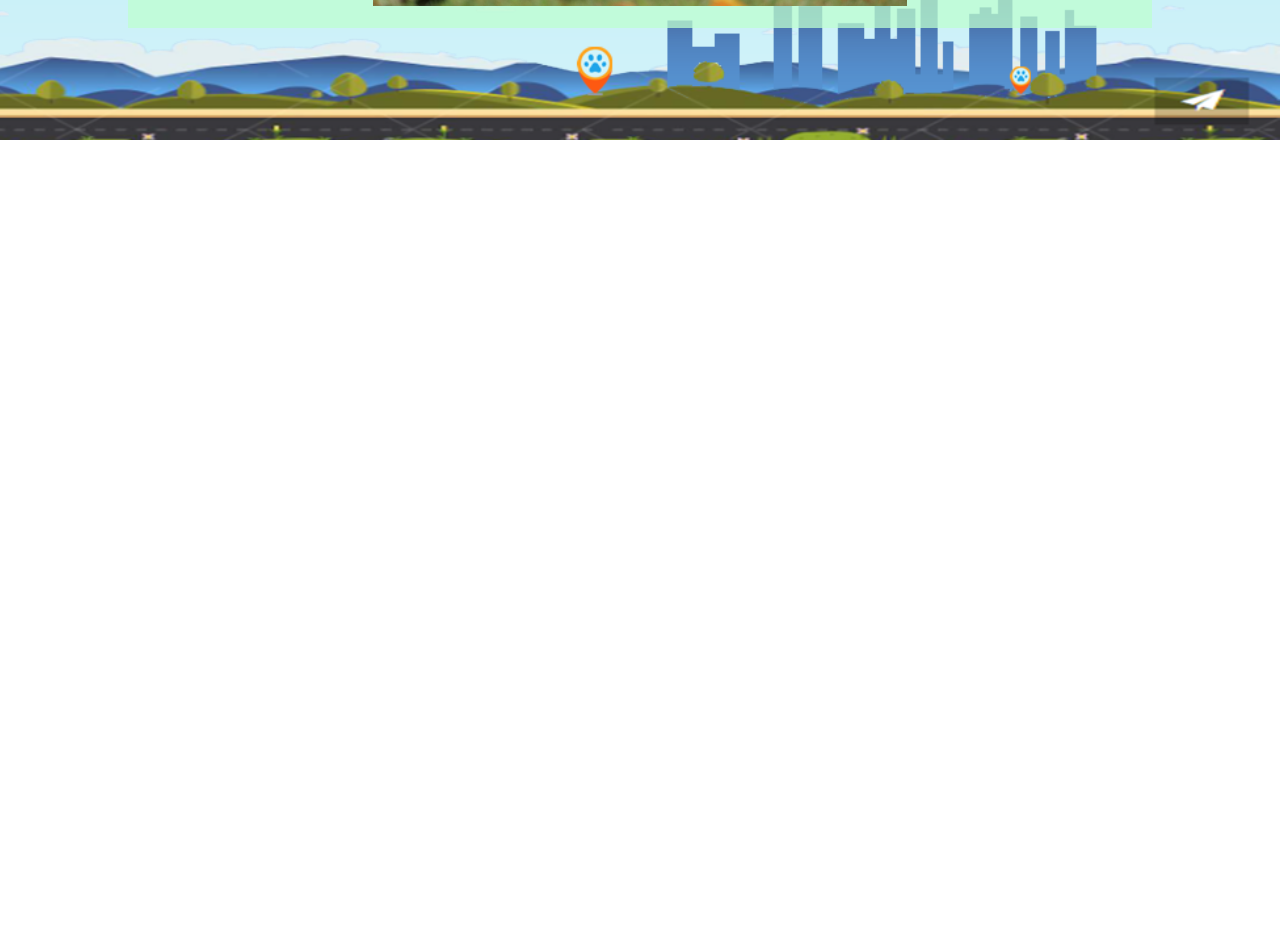
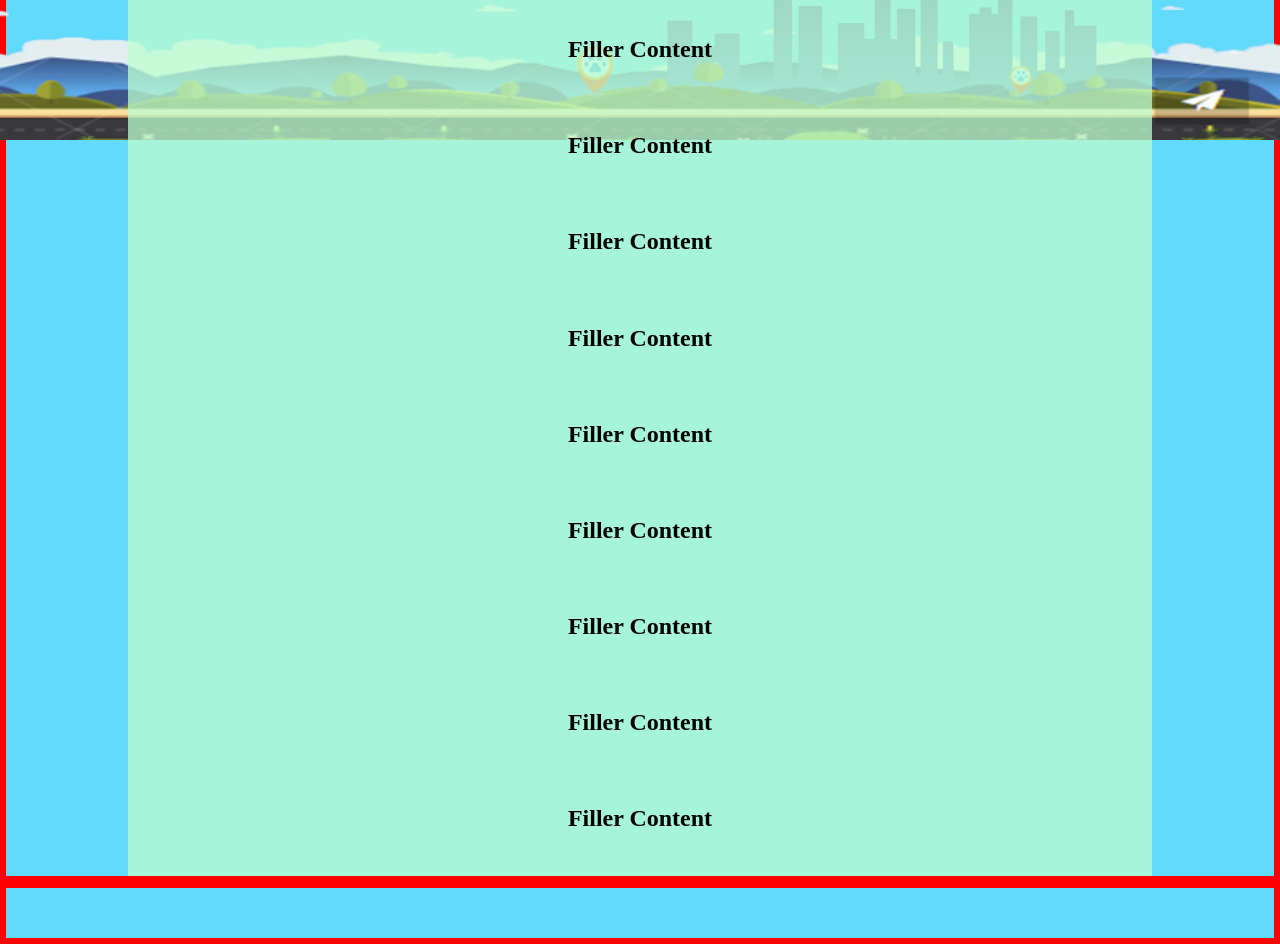
Before and after one commit to KennWg/pet-finder, a React (Create React App) app in the folder client/: page / in a window 1280 px wide. Shown: the part 660-1604 px from the top of the page. Before the commit the page ends 800 px from the top, so only its background shows below. Built offline with nearby package versions, Linux system fonts and the light colour scheme.

Commit message:
basic preliminary changes for the development of scrolling content and fixed footer

```diff
--- a/client/src/App.css
+++ b/client/src/App.css
@@ -36,19 +36,22 @@ button[type="submit"]{
 
 .site-container {
   /* background: linear-gradient(#3c5688, #58a8e7); */
-  background-image: url(./assets/images/sky-background.png);
+  /* background-image: url(./assets/images/sky-background.png); */
   background-size: cover;
-  height: 100vh;
+  min-height: 100vh;
   width: 100vw;
 }
 
 /* NAVBAR */
 .navbar-class {
+  /* background-color: #ff0037ea;  */
 
   /* Positon */
   position: absolute;
+
   /* Display */
-  display: contents;
+  display:block;
+
   /* Size */
   min-height: 100vh;
   min-width: 100vw;
@@ -148,6 +151,18 @@ button[type="submit"]{
   display: none;
 }
 
+.header-class,
+.footer-class,
+.main-class {
+  border: 6px solid red;
+  background-color: #61dafb;
+  min-height: 50px;
+}
+
+/* HEADER */
+
+
+
 /*VIEW STYLES*/
 .main-class {
   display: flex;
@@ -156,17 +171,21 @@ button[type="submit"]{
 
 
 .outer-div {
-  position: absolute;
+  position: relative;
+
+/* Removing because scrolling content must be handled */
+  /* position: absolute;
   top: 50%;
   left: 50%;
-  transform: translate(-50%, -55%);
+  transform: translate(-50%, -55%); */
+
   z-index: 5;
   display: flex;
   justify-content: center;
   width: 80vw;
-  height: 80vh;
+  /* height: 80vh; */
   max-width: 80vw;
-  max-height: 80vh;
+  /* max-height: 80vh; */
   background-color: rgba(189, 255, 209, 0.747);
   /* border: 3px solid black; */
 }
@@ -290,6 +309,7 @@ input {
   justify-content: space-around;
 }
 
+/* FOOTER */
 
 .footer-class {
   display: relative;
--- a/client/src/components/Main/Home.js
+++ b/client/src/components/Main/Home.js
@@ -9,6 +9,27 @@ function Home() {
             <h1>Welcome to the Pet Finder</h1>
             <br></br>
             <img src={dogImg} alt="a dog sit on the front page" className='homepage-dog' />
+            <h2>Filler Content</h2>
+            <br></br>
+            <h2>Filler Content</h2>
+            <br></br>
+            <h2>Filler Content</h2>
+            <br></br>
+            <h2>Filler Content</h2>
+            <br></br>
+            <h2>Filler Content</h2>
+            <br></br>
+            <h2>Filler Content</h2>
+            <br></br>
+            <h2>Filler Content</h2>
+            <br></br>
+            <h2>Filler Content</h2>
+            <br></br>
+            <h2>Filler Content</h2>
+            <br></br>
+            <h2>Filler Content</h2>
+            <br></br>
+
         </div>
     );
 }
```
Also changed, not shown: client/src/components/Footer/Footer.js (+4 -5 lines).
